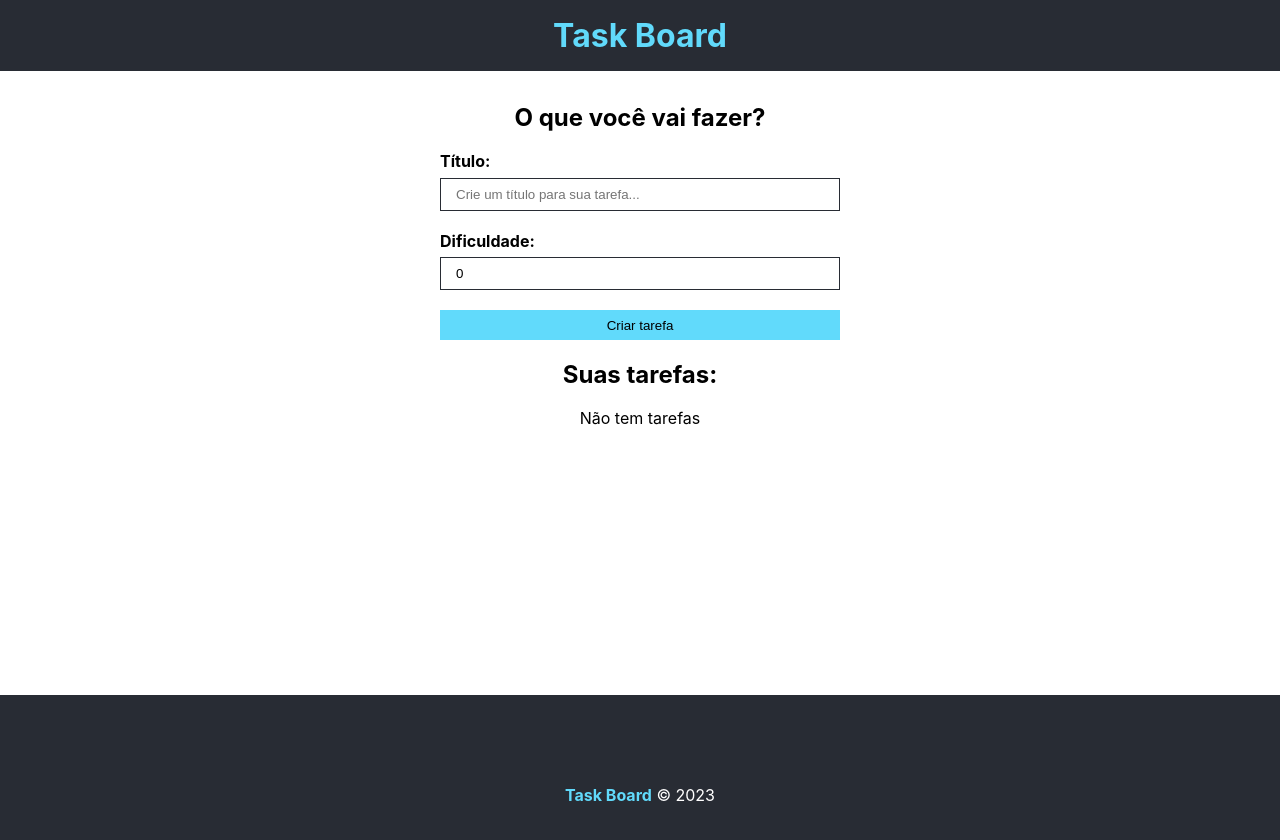
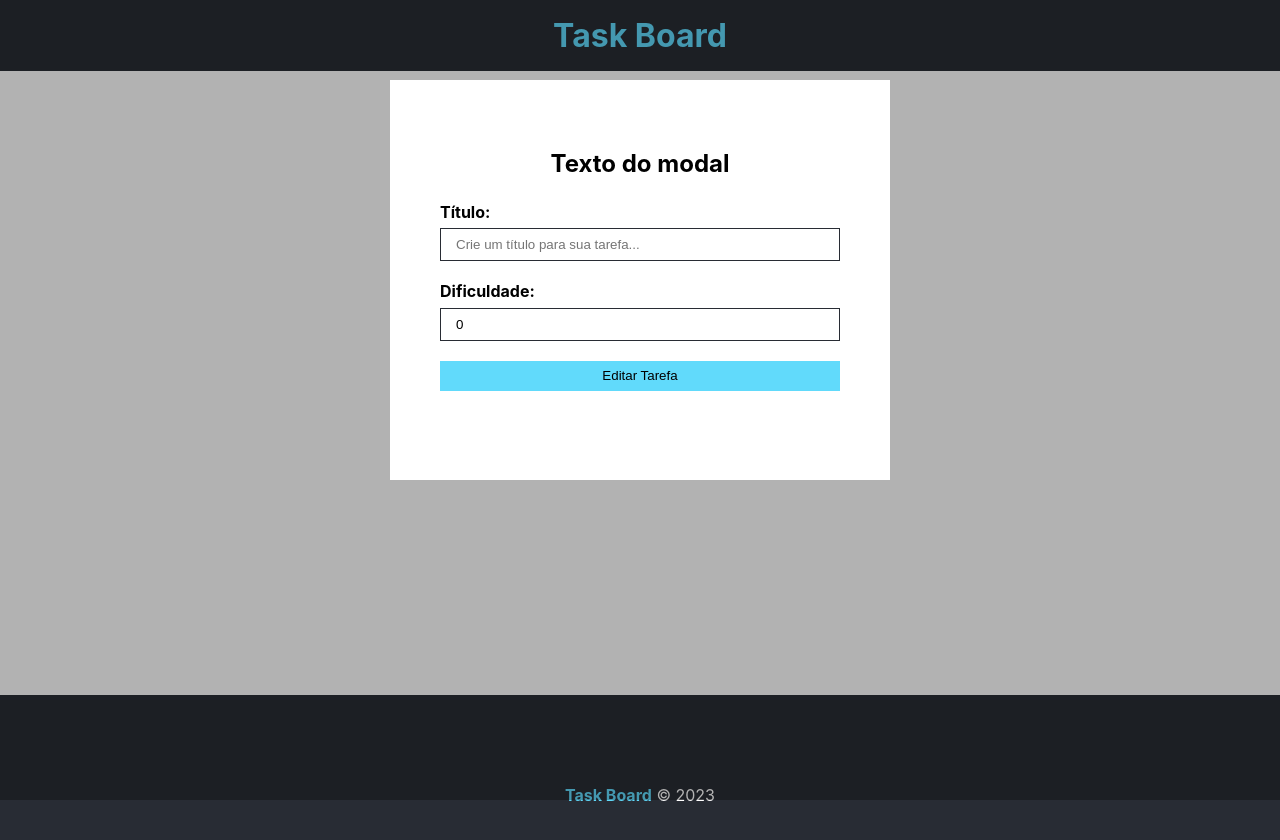
Before and after one commit to felippefsantana/task-board, a React (Create React App) app: page / in a window 1280 px wide. Shown: the top 840 px of the page. Built offline with nearby package versions, Linux system fonts and the light colour scheme; the HTML template or start-up script is replaced by a standard one.

Commit message:
modal and css

```diff
--- a/src/App.tsx
+++ b/src/App.tsx
@@ -8,6 +8,7 @@
 import Header from './components/Header';
 import TaskForm from './components/TaskForm';
 import TaskList from './components/TaskList';
+import Modal from './components/Modal';
 
 // Styles CSS
 import styles from './App.module.css';
@@ -26,6 +27,8 @@
 
   return (
     <div className="App">
+      <Modal children={<TaskForm btnText="Editar Tarefa" taskList={taskList} />} />
+
       <Header />
 
       <main className={styles.main}>
--- /dev/null
+++ b/src/components/Modal.tsx
@@ -0,0 +1,22 @@
+import React from 'react'
+
+// Styles CSS
+import styles from '../styles/Modal.module.css';
+
+interface Props {
+  children: React.ReactNode;
+}
+
+const Modal = ({ children }: Props) => {
+  return (
+    <div id="modal">
+      <div className={styles.fade}></div>
+      <div className={styles.modal}>
+        <h2>Texto do modal</h2>
+        { children }
+      </div>
+    </div>
+  )
+}
+
+export default Modal
--- /dev/null
+++ b/src/styles/Modal.module.css
@@ -0,0 +1,31 @@
+.fade {
+  width: 100%;
+  height: 100%;
+  position: absolute;
+  background-color: #000;
+  opacity: 0.3;
+}
+
+.modal {
+  position: absolute;
+  top: 10%;
+  left: 0;
+  right: 0;
+  margin: 0 auto;
+  width: 500px;
+  height: 400px;
+  z-index: 1;
+  background-color: #fff;
+  display: flex;
+  flex-direction: column;
+  justify-content: center;
+  text-align: center;
+}
+
+.modal h2 {
+  margin-bottom: 1em;
+}
+
+.modal form {
+  width: 90%;
+}
```
